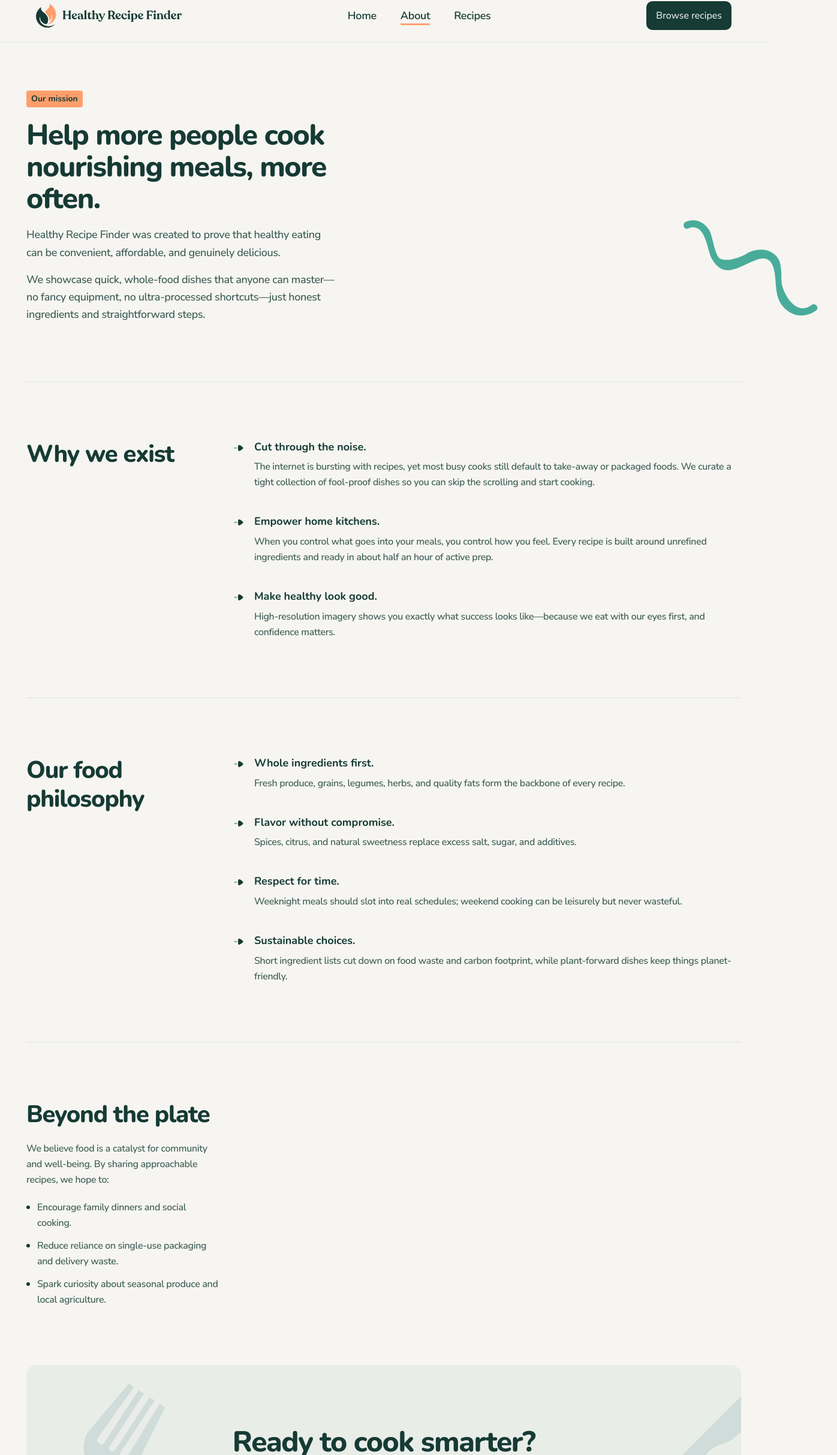
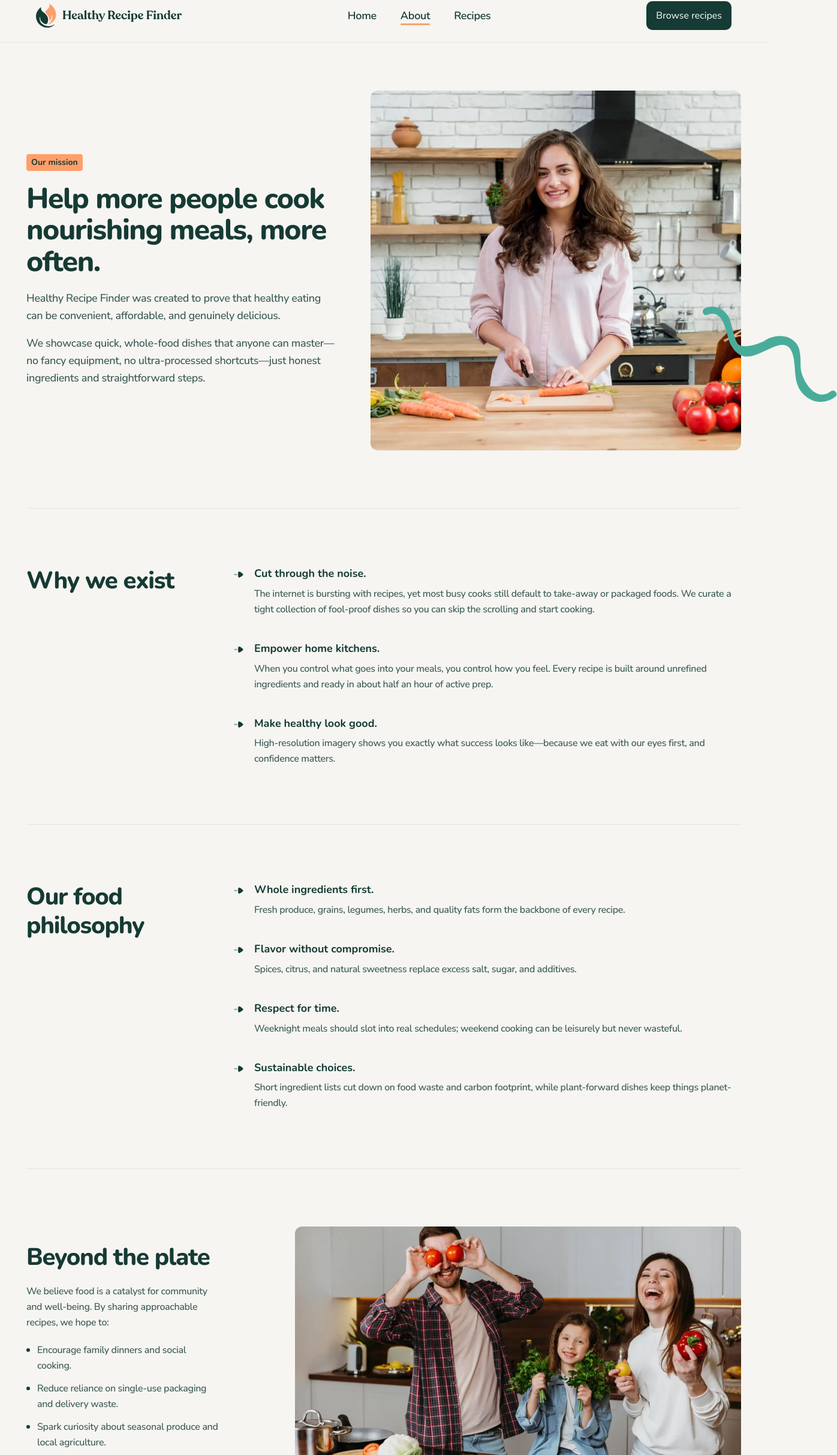
Before and after one commit to jdboachie/zero-fuss, an Angular app: page /about in a window 1280 px wide. Shown: the part 18-2444 px from the top of the page at 60% size, 1396 px wide, since content can reach past the window. Built offline with nearby package versions, Linux system fonts and the light colour scheme.

Commit message:
fix: add missing images and fix styling

```diff
--- a/src/app/pages/about/about.html
+++ b/src/app/pages/about/about.html
@@ -3,7 +3,7 @@
     class="relative mx-auto flex w-full max-w-(--max-content-width) flex-col gap-8 pt-8 pb-16 md:pt-12 md:pb-20 lg:flex-row lg:items-start lg:gap-12 lg:pt-20 lg:pb-24"
     aria-labelledby="mission-title"
   >
-    <div class="flex flex-1 flex-col gap-5 lg:max-w-130 max-lg:px-4">
+    <div class="flex flex-1 flex-col gap-5 lg:max-w-130 max-lg:px-4 h-full self-center">
       <span
         class="inline-flex w-fit rounded bg-(--color-accent-orange) px-2 py-1 font-(family-name:--font-heading) text-sm font-bold"
       >
@@ -31,13 +31,20 @@
       </div>
     </div>
 
-    <div class="relative hidden flex-1 items-start justify-end lg:flex">
+    <div class="relative flex-1 items-start justify-end flex max-lg:px-4">
+      <img
+        ngSrc="/images/image-about-our-mission-large.webp"
+        alt=""
+        width="618"
+        height="600"
+        class="rounded-lg"
+      />
       <img
         ngSrc="/images/pattern-squiggle-2.svg"
         alt=""
         width="224"
         height="112"
-        class="pointer-events-none mt-54 -mr-32"
+        class="pointer-events-none absolute bottom-20 -right-40 max-lg:-right-20"
         aria-hidden="true"
       />
     </div>
@@ -92,7 +99,7 @@
     </div>
 
     <section
-      class="mx-auto flex w-full max-w-(--max-content-width) flex-col gap-8 py-16 md:py-20 lg:flex-row lg:gap-16 lg:py-24  max-lg:px-4"
+      class="mx-auto flex w-full max-w-(--max-content-width) flex-col gap-8 py-16 md:py-20 lg:flex-row lg:gap-16 lg:py-24 max-lg:px-4"
       aria-labelledby="philosophy-title"
     >
       <h2
@@ -135,10 +142,10 @@
     </div>
 
     <section
-      class="mx-auto flex w-full max-w-(--max-content-width) flex-col gap-8 py-16 md:py-20 lg:flex-row lg:items-start lg:gap-16 lg:py-24  max-lg:px-4"
+      class="mx-auto flex w-full max-w-(--max-content-width) flex-col gap-8 py-16 md:py-20 lg:flex-row lg:items-start lg:justify-between lg:py-24 max-lg:px-4"
       aria-labelledby="beyond-title"
     >
-      <div class="flex flex-col gap-5 lg:max-w-80">
+      <div class="flex flex-col gap-5 lg:max-w-80 self-center">
         <h2
           id="beyond-title"
           class="font-(family-name:--font-heading) text-[32px] font-extrabold leading-[1.2] tracking-[-0.03em] text-(--color-primary-dark) decoration-(--color-primary-dark) decoration-2 underline-offset-8 md:text-[40px]"
@@ -167,6 +174,13 @@
           }
         </ul>
       </div>
+      <img
+        ngSrc="/images/image-about-beyond-the-plate-large.webp"
+        width="744"
+        height="400"
+        alt="beyond the plate image"
+        class="rounded-lg"
+      />
     </section>
 
     <app-cta-section class="mb-16 block md:mb-20 lg:mb-24" />
```
